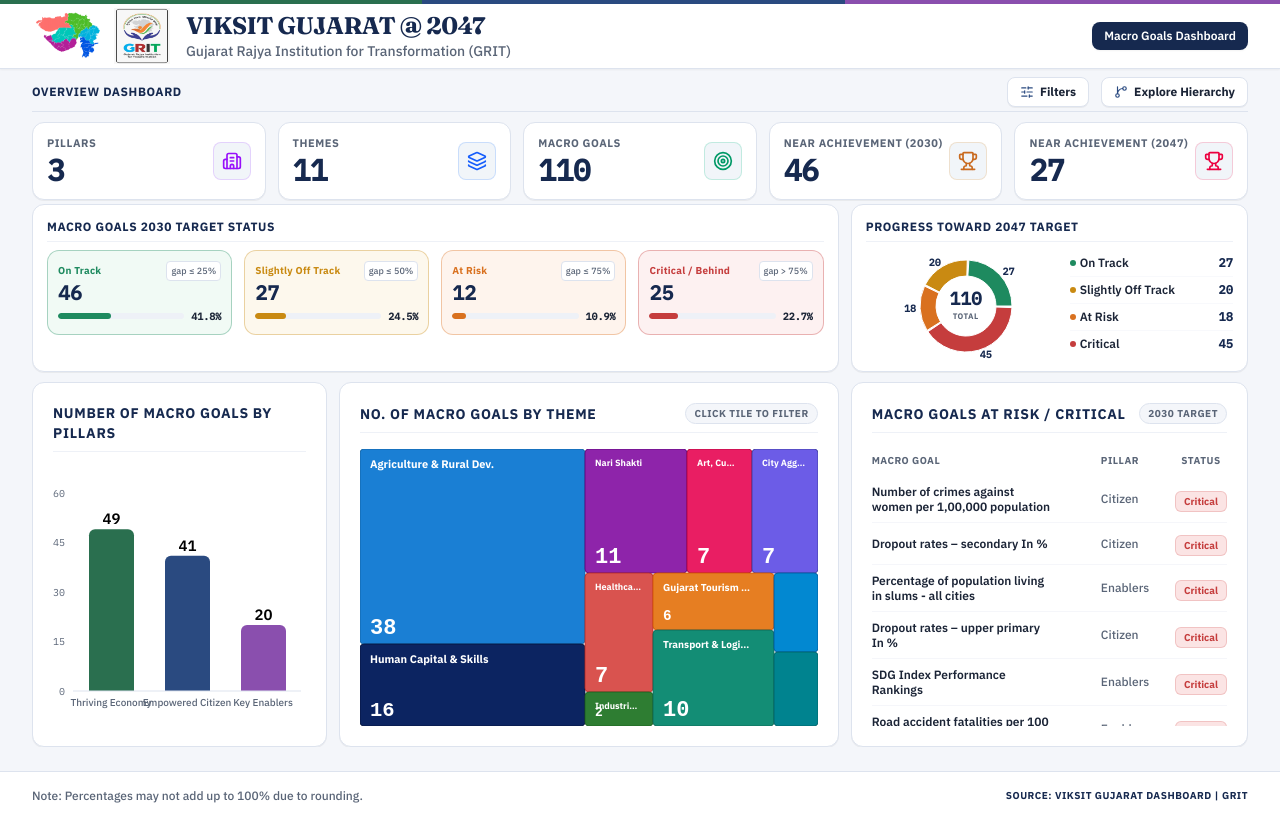
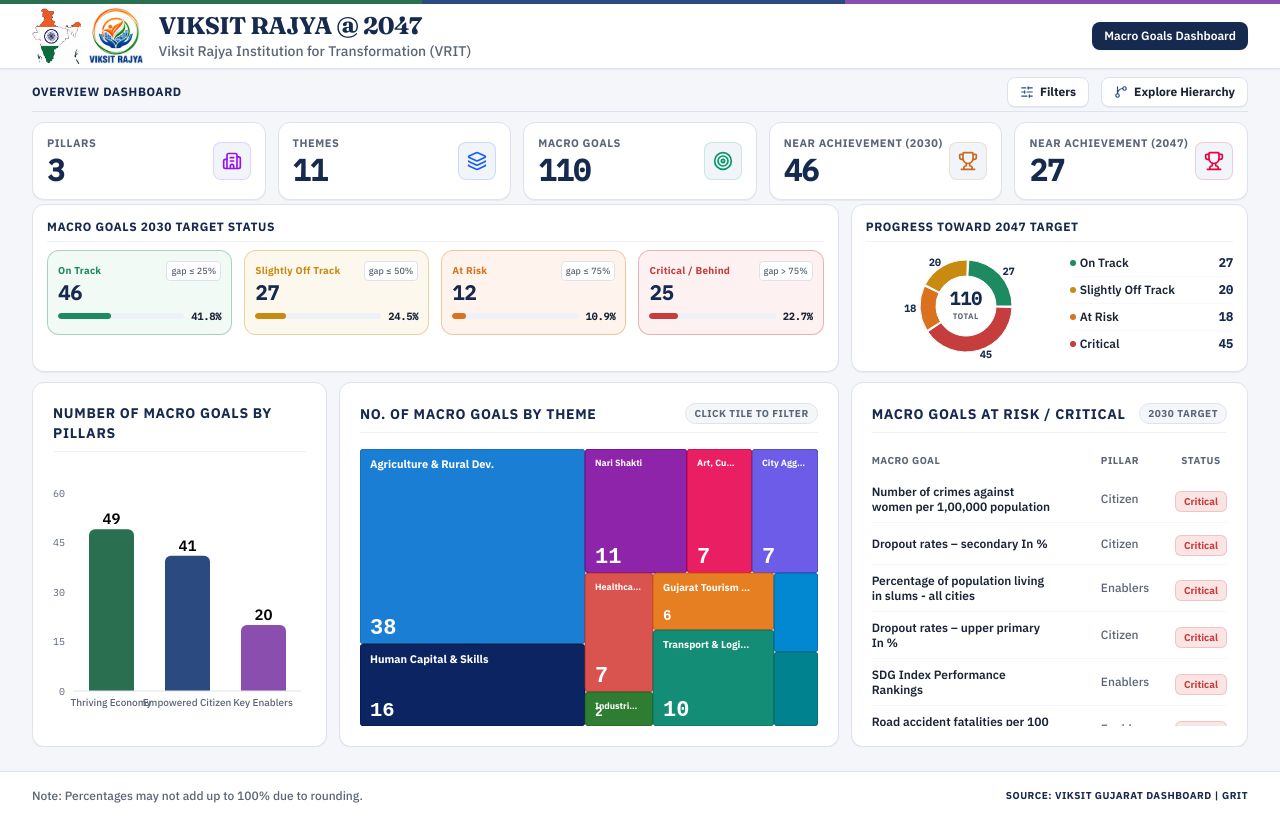
Before and after one commit to abhinavpancholi/viksit-gujarat-react, a React (Vite) app: page / in a window 1280 px wide. Built offline with nearby package versions, Linux system fonts and the light colour scheme.

Commit message:
header changed to viksit rajya

```diff
--- a/src/components/layout/Header.jsx
+++ b/src/components/layout/Header.jsx
@@ -19,15 +19,15 @@
           {/* Logo Pack */}
           <div className="flex items-center gap-2">
             {/* Gujarat Abstract Map Shape SVG */}
-            <img src="/gujarat_map.png" alt="Gujarat Map" className="h-14" />
+            <img src="/indiamap.png" alt="Gujarat Map" className="h-14" />
             {/* GRIT Logo Emblem SVG */}
-            <img src="/gritlogo.jpg" alt="GRIT Logo" className="h-14" />
+            <img src="/vikistrajyalogo.png" alt="GRIT Logo" className="h-14" />
           </div>
 
           <div>
             <div className="flex items-center gap-2">
               <h1 className="font-display text-xl sm:text-2xl font-bold text-navy-800 tracking-tight leading-tight">
-                VIKSIT GUJARAT @ 2047
+                VIKSIT RAJYA @ 2047
               </h1>
               {isGoalPage && (
                 <Link
@@ -40,7 +40,7 @@
               )}
             </div>
             <p className="text-xs sm:text-sm text-ink-muted font-medium">
-              Gujarat Rajya Institution for Transformation (GRIT)
+              Viksit Rajya Institution for Transformation (VRIT)
             </p>
           </div>
         </div>
```
Also changed, not shown: public/indiamap.png (added), public/vikistrajyalogo.png (added).
